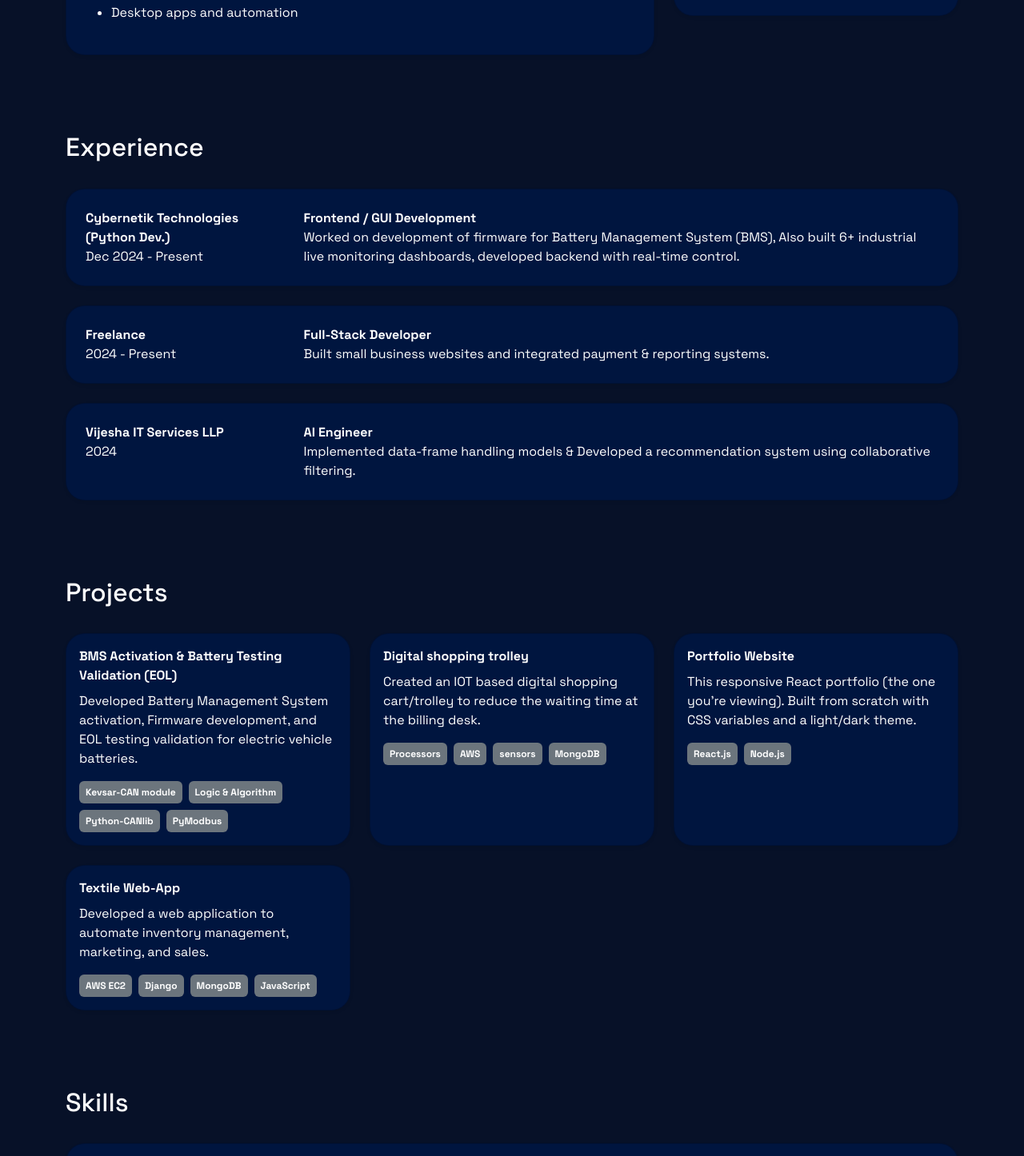
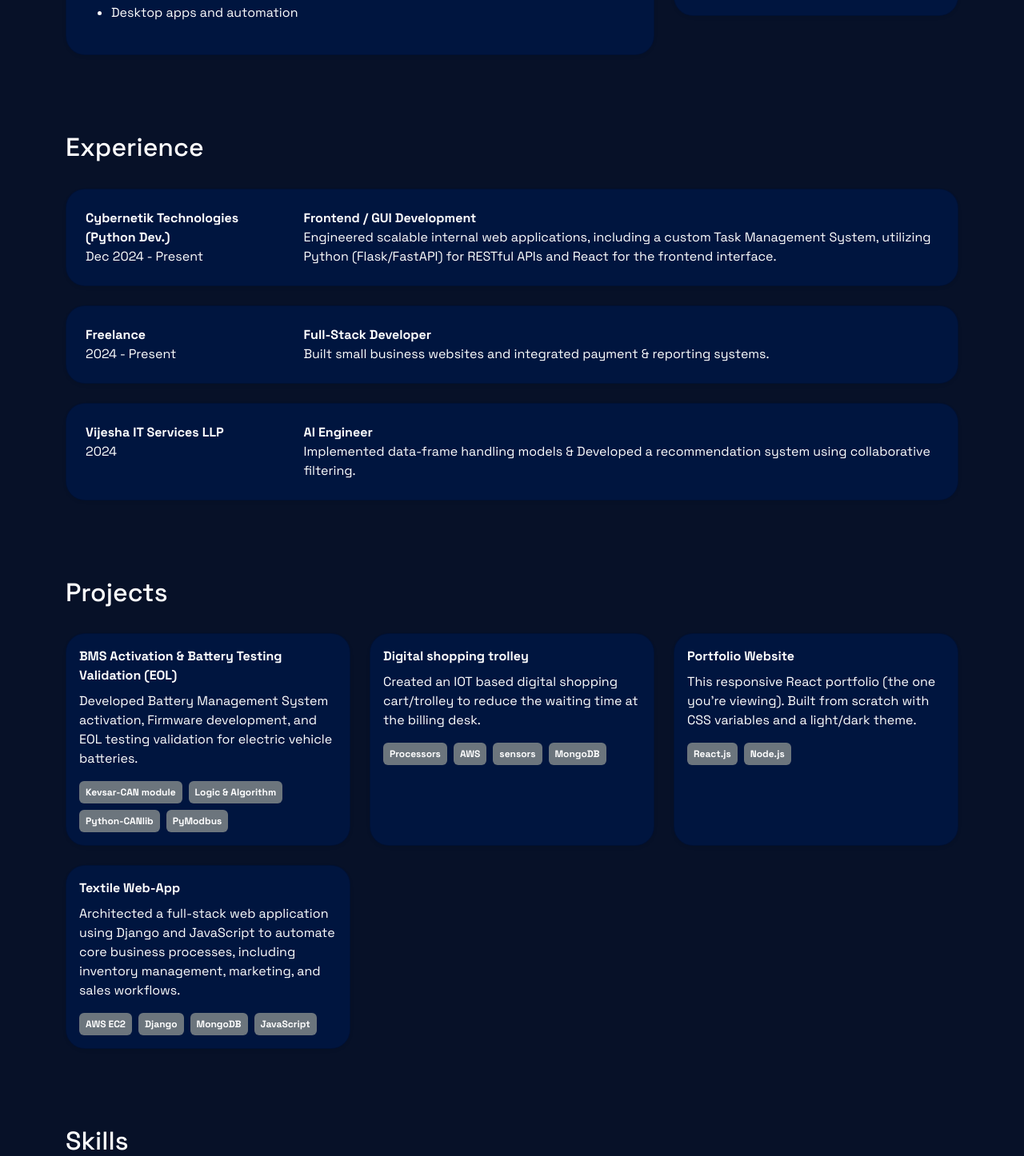
Before and after one commit to Kshitijh/Kshitijh_Portfolio, a React (Create React App) app: page / in a window 1280 px wide. Shown: the part 1064-2510 px from the top of the page at 80% size. Built offline with nearby package versions, Linux system fonts and the light colour scheme.

Commit message:
Exp and Project info update and Updated Resume.

```diff
--- a/src/components/Experience.js
+++ b/src/components/Experience.js
@@ -5,7 +5,7 @@ const experiences = [
     company: "Cybernetik Technologies (Python Dev.)",
     role: "Frontend / GUI Development",
     duration: "Dec 2024 - Present",
-    desc: "Worked on development of firmware for Battery Management System (BMS), Also built 6+ industrial live monitoring dashboards, developed backend with real-time control."
+    desc: "Engineered scalable internal web applications, including a custom Task Management System, utilizing Python (Flask/FastAPI) for RESTful APIs and React for the frontend interface."
   },
   {
     company: "Freelance",
--- a/src/components/Projects.js
+++ b/src/components/Projects.js
@@ -19,7 +19,7 @@ const projects = [
 
   {
     company: "Textile Web-App",
-    desc: "Developed a web application to automate inventory management, marketing, and sales.",
+    desc: "Architected a full-stack web application using Django and JavaScript to automate core business processes, including inventory management, marketing, and sales workflows.",
     skills: ["AWS EC2", "Django","MongoDB", "JavaScript"]
   }
 ];
```
Also changed, not shown: 2 other files (tests, documents, lock files or other folders).
